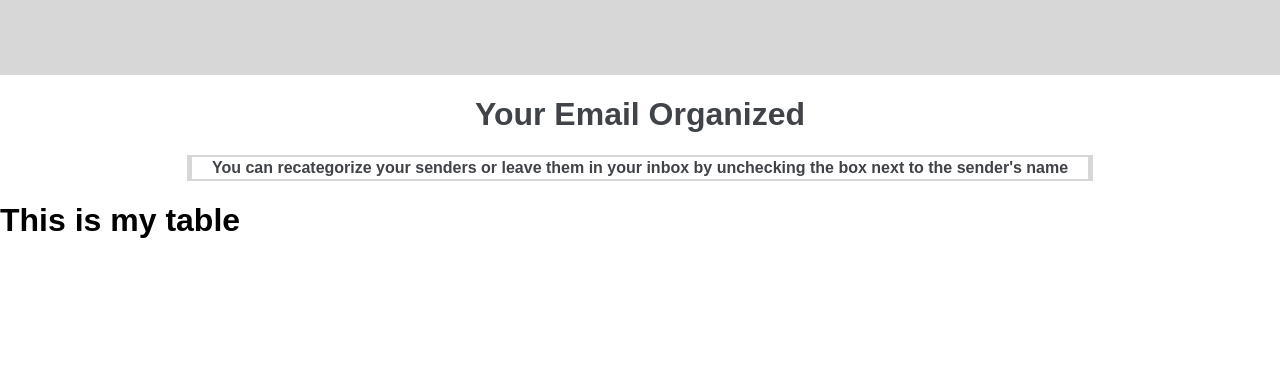
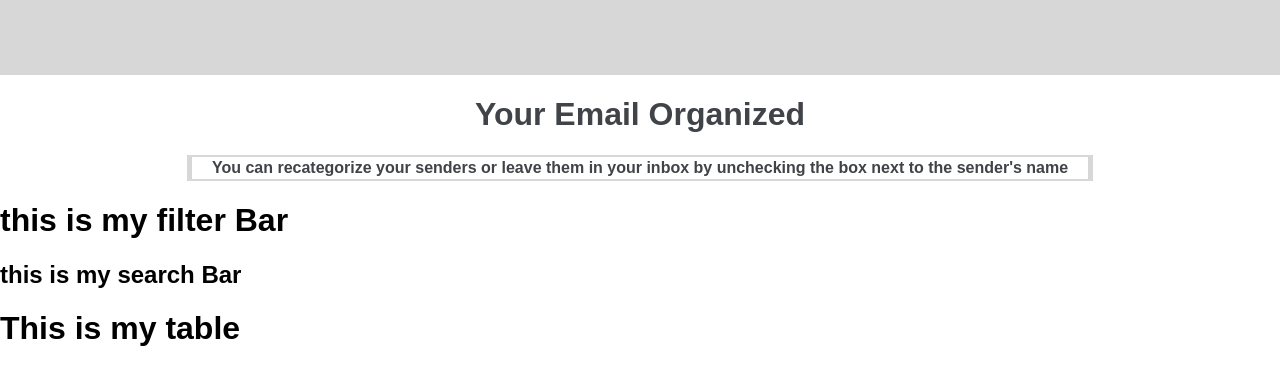
Before and after one commit to josekim/Code-Challenge-2, a React app: page / in a window 1280 px wide. Shown: the top 384 px of the page. Built offline with nearby package versions, Linux system fonts and the light colour scheme.

Commit message:
stop for the night

```diff
--- a/js/App.jsx
+++ b/js/App.jsx
@@ -2,7 +2,7 @@
 
 import React from 'react';
 import Header from './Header';
-import Table from './Table';
+import TableContainer from './TableContainer';
 
 const title = 'Your Email Organized';
 const subtext = "You can recategorize your senders or leave them in your inbox by unchecking the box next to the sender's name";
@@ -10,7 +10,7 @@ const subtext = "You can recategorize your senders or leave them in your inbox b
 const App = () => (
   <div>
     <Header title={title} subtext={subtext} />
-    <Table />
+    <TableContainer />
   </div>
 );
 
--- a/js/SearchBar.jsx
+++ b/js/SearchBar.jsx
@@ -1,6 +1,10 @@
-import React from "react";
+import React from 'react';
 
 const SearchBar = () => (
-  <h1> this is my filter Bar</h1>
-  <h2> this is my search Bar</h2>
-  )
+  <div>
+    <h1> this is my filter Bar</h1>
+    <h2> this is my search Bar</h2>
+  </div>
+);
+
+export default SearchBar;
--- /dev/null
+++ b/js/TableContainer.jsx
@@ -0,0 +1,12 @@
+import React from 'react';
+import Table from './Table';
+import SearchBar from './SearchBar';
+
+const TableContainer = () => (
+  <div>
+    <SearchBar />
+    <Table />
+  </div>
+);
+
+export default TableContainer;
```
